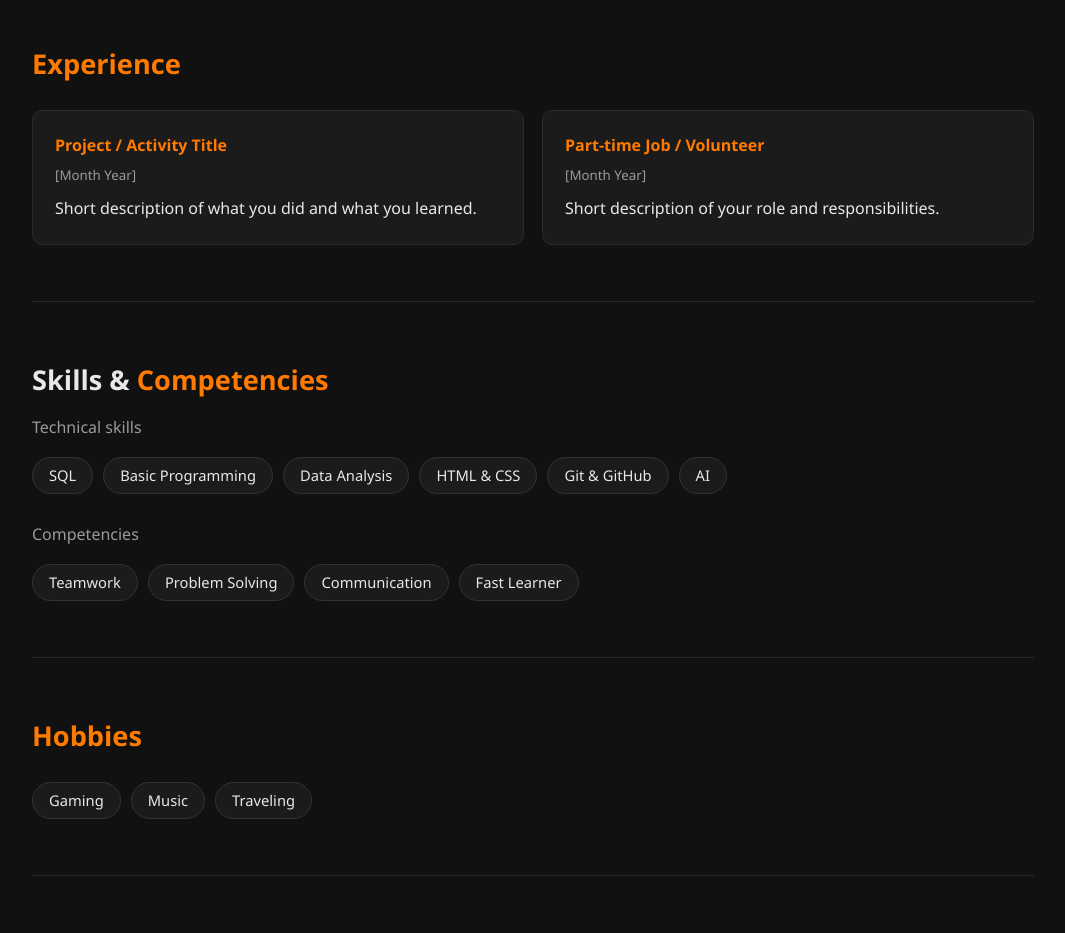
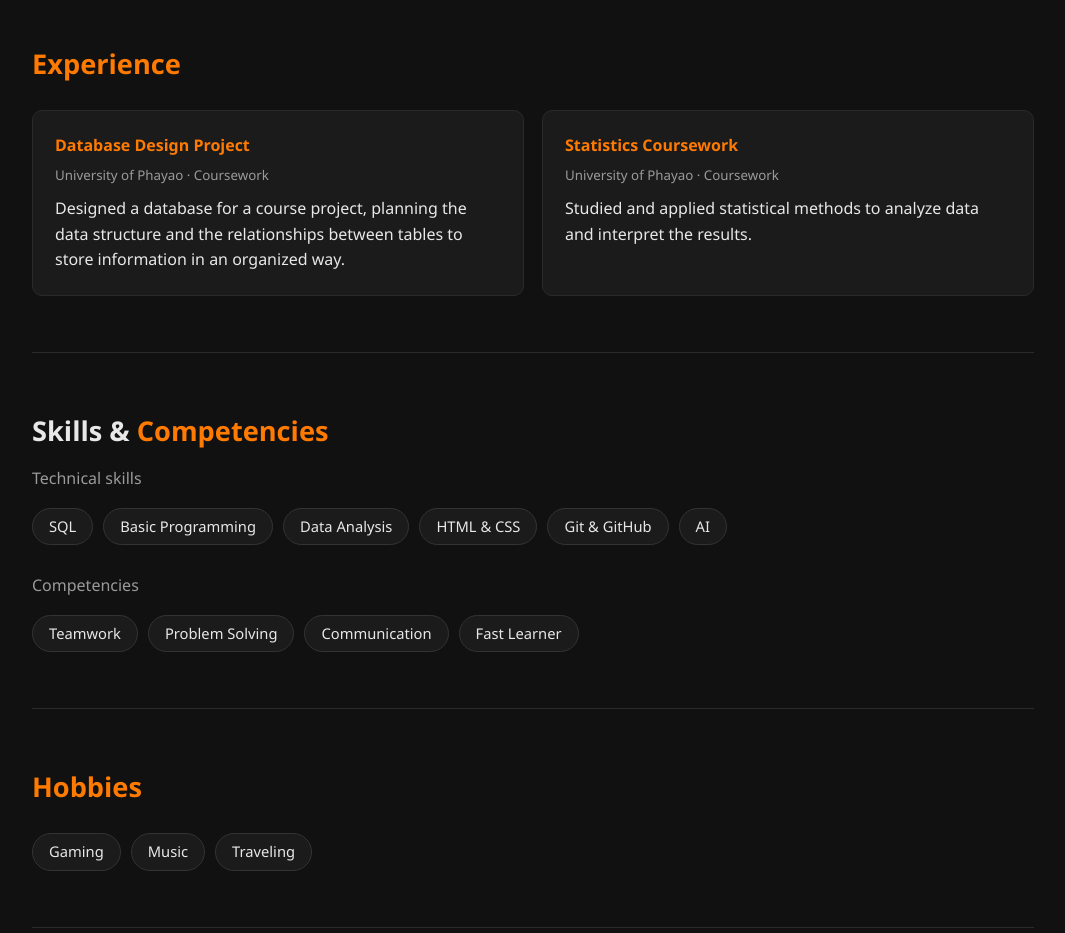
Before and after one commit to Userz-0/Userz-0.github.io, a plain HTML site: page index.html in a window 1280 px wide. Shown: the part 1020-1953 px from the top of the page, without its empty margins (107-1172 px from the left). Drawn offline with Linux system fonts and the light colour scheme.

Commit message:
Update.html
แก้ตรงประสบการ

```diff
--- a/index.html
+++ b/index.html
@@ -94,8 +94,8 @@ footer{text-align:center;color:var(--muted);padding:30px 0;border-top:1px solid
   <section id="experience">
     <h3><em>Experience</em></h3>
     <div class="grid">
-      <div class="card"><h4>Project / Activity Title</h4><small>[Month Year]</small><p>Short description of what you did and what you learned.</p></div>
-      <div class="card"><h4>Part-time Job / Volunteer</h4><small>[Month Year]</small><p>Short description of your role and responsibilities.</p></div>
+    <div class="card"><h4>Database Design Project</h4><small>University of Phayao · Coursework</small><p>Designed a database for a course project, planning the data structure and the relationships between tables to store information in an organized way.</p></div>
+<div class="card"><h4>Statistics Coursework</h4><small>University of Phayao · Coursework</small><p>Studied and applied statistical methods to analyze data and interpret the results.</p></div>
     </div>
   </section>
 
```
